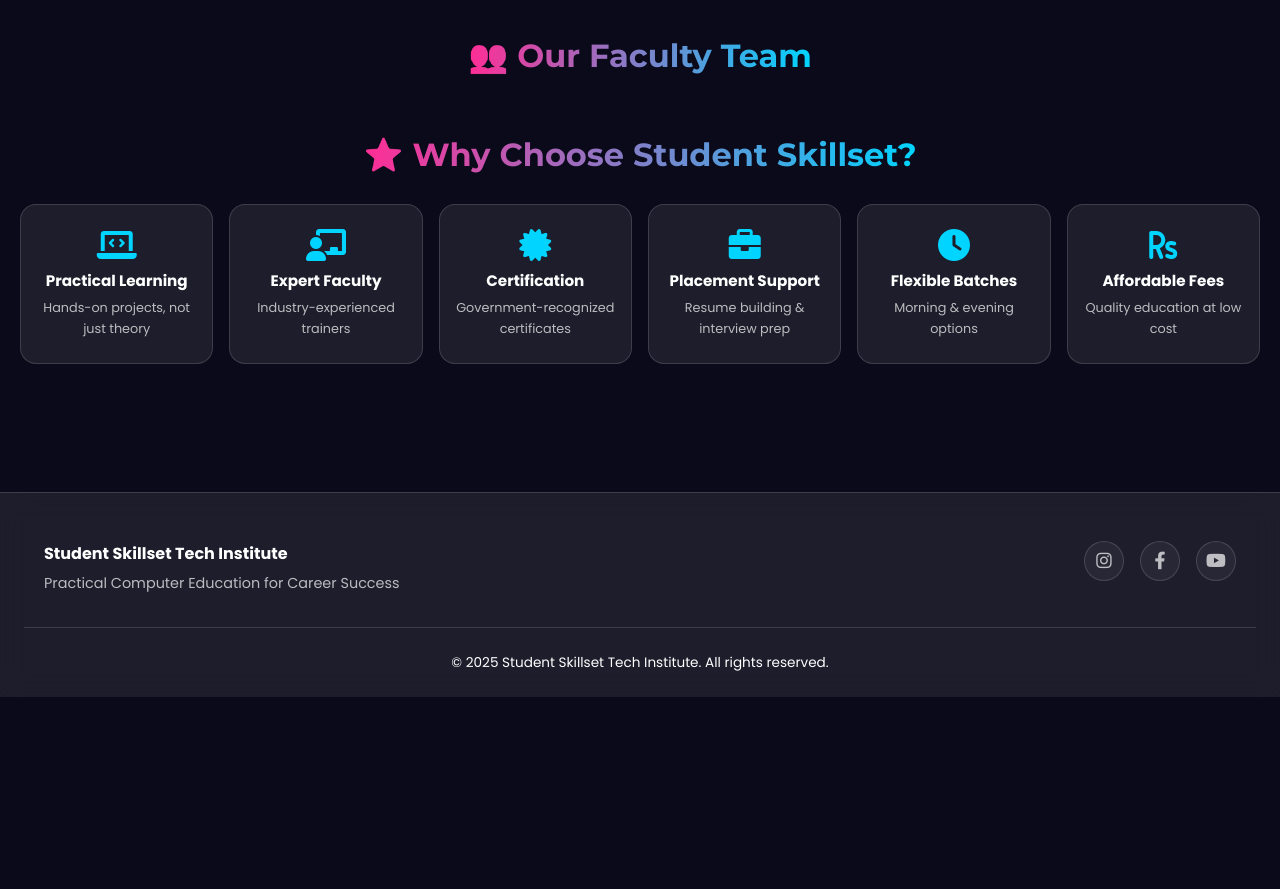
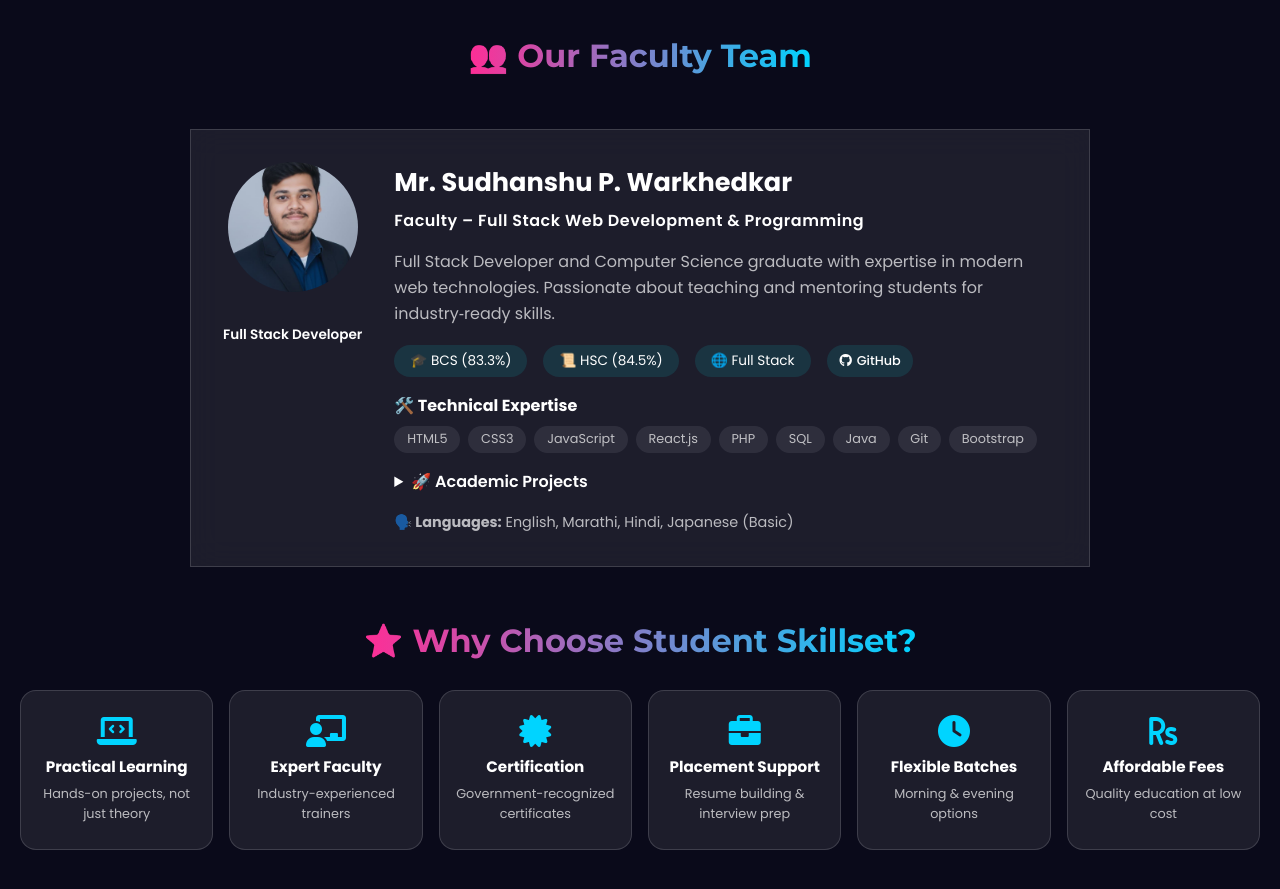
Before and after one commit to patangesomnath52-sketch/student-skillset-tech-institute, a website: page public/about.html in a window 1280 px wide. Shown: the part 1840-2729 px from the top of the page. Before the commit the page ends 2537 px from the top, so only its background shows below. Drawn offline with Linux system fonts and the light colour scheme; no server answers.

Commit message:
updated about page

```diff
--- a/public/about.html
+++ b/public/about.html
@@ -450,7 +450,118 @@ footer {
     <div class="section-title">
       <h2><span>👥 Our Faculty Team</span></h2>
     </div>
+<!-- Faculty Profile – Mr. Sudhanshu P. Warkhedkar -->
+<div class="faculty-profile-card" style="
+  background: var(--surface);
+  backdrop-filter: blur(16px);
+  border: 1px solid var(--border);
+  border-radius: var(--radius-lg);
+  padding: 2rem;
+  display: flex;
+  flex-wrap: wrap;
+  gap: 2rem;
+  align-items: flex-start;
+  margin: 3rem auto;
+  max-width: 900px;
+  box-shadow: var(--shadow-lg);
+  transition: all 0.3s ease;
+  color: var(--text);
+">
 
+  <!-- Photo / Avatar -->
+  <div style="flex-shrink: 0; text-align: center;">
+    <img
+      src="Sudhanshu.jpg"
+      alt="Sudhanshu Warkhedkar"
+      style="
+        width: 130px;
+        height: 130px;
+        border-radius: 50%;
+        border: 3px solid var(--neon);
+        object-fit: cover;
+        box-shadow: 0 0 20px var(--neon-glow);
+        margin-bottom: 1rem;
+      "
+      onerror="this.src='https://ui-avatars.com/api/?name=SW&background=00FFFF&color=0A0F1F&size=200'"
+    />
+    <p style="margin-top: 0.5rem; color: var(--neon); font-weight: 600; font-size: 0.85rem;">
+      Full Stack Developer
+    </p>
+  </div>
+
+  <!-- Details -->
+  <div style="flex: 1; min-width: 250px;">
+    <!-- Name with GitHub link -->
+    <div style="display: flex; align-items: center; gap: 0.5rem; flex-wrap: wrap; margin-bottom: 0.3rem;">
+      <h3 style="color: var(--heading); font-weight: 800; font-size: 1.6rem; margin: 0;">
+        Mr. Sudhanshu P. Warkhedkar
+      </h3>
+
+    </div>
+
+    <p style="color: var(--neon); font-weight: 600; margin-bottom: 1rem; letter-spacing: 0.5px;">
+      Faculty – Full Stack Web Development & Programming
+    </p>
+
+    <p style="color: var(--text-dim); line-height: 1.6; margin-bottom: 1.2rem;">
+      Full Stack Developer and Computer Science graduate with expertise in modern web technologies.
+      Passionate about teaching and mentoring students for industry‑ready skills.
+    </p>
+
+    <!-- Quick Stats -->
+    <div style="display: flex; flex-wrap: wrap; gap: 1rem; margin-bottom: 1rem;">
+      <span style="background: rgba(0,255,255,0.1); padding: 0.3rem 1rem; border-radius: 20px; font-size: 0.85rem; color: var(--neon);">
+        🎓 BCS (83.3%)
+      </span>
+      <span style="background: rgba(0,255,255,0.1); padding: 0.3rem 1rem; border-radius: 20px; font-size: 0.85rem; color: var(--neon);">
+        📜 HSC (84.5%)
+      </span>
+      <span style="background: rgba(0,255,255,0.1); padding: 0.3rem 1rem; border-radius: 20px; font-size: 0.85rem; color: var(--neon);">
+        🌐 Full Stack
+      </span>
+       <a href="https://github.com/SudhanshuWarkhedkar" target="_blank" rel="noopener noreferrer"
+         style="display: inline-flex; align-items: center; gap: 0.3rem; padding: 0.3rem 0.8rem; border-radius: 50px; background: rgba(0,255,255,0.1); border: 1px solid var(--neon); color: var(--neon); text-decoration: none; font-size: 0.8rem; font-weight: 500; transition: all 0.2s;"
+         onmouseover="this.style.background='var(--neon)'; this.style.color='var(--neon-dark-text)';"
+         onmouseout="this.style.background='rgba(0,255,255,0.1)'; this.style.color='var(--neon)';"
+      >
+        <i class="fab fa-github"></i> GitHub
+      </a>
+    </div>
+
+    <!-- Technical Expertise (compact tags) -->
+    <div style="margin-bottom: 1rem;">
+      <strong style="color: var(--heading); display: block; margin-bottom: 0.5rem;">🛠️ Technical Expertise</strong>
+      <div style="display: flex; flex-wrap: wrap; gap: 0.5rem;">
+        <span style="background: var(--surface); padding: 0.2rem 0.8rem; border-radius: 20px; font-size: 0.8rem; color: var(--text-dim);">HTML5</span>
+        <span style="background: var(--surface); padding: 0.2rem 0.8rem; border-radius: 20px; font-size: 0.8rem; color: var(--text-dim);">CSS3</span>
+        <span style="background: var(--surface); padding: 0.2rem 0.8rem; border-radius: 20px; font-size: 0.8rem; color: var(--text-dim);">JavaScript</span>
+        <span style="background: var(--surface); padding: 0.2rem 0.8rem; border-radius: 20px; font-size: 0.8rem; color: var(--text-dim);">React.js</span>
+        <span style="background: var(--surface); padding: 0.2rem 0.8rem; border-radius: 20px; font-size: 0.8rem; color: var(--text-dim);">PHP</span>
+        <span style="background: var(--surface); padding: 0.2rem 0.8rem; border-radius: 20px; font-size: 0.8rem; color: var(--text-dim);">SQL</span>
+        <span style="background: var(--surface); padding: 0.2rem 0.8rem; border-radius: 20px; font-size: 0.8rem; color: var(--text-dim);">Java</span>
+        <span style="background: var(--surface); padding: 0.2rem 0.8rem; border-radius: 20px; font-size: 0.8rem; color: var(--text-dim);">Git</span>
+        <span style="background: var(--surface); padding: 0.2rem 0.8rem; border-radius: 20px; font-size: 0.8rem; color: var(--text-dim);">Bootstrap</span>
+      </div>
+    </div>
+
+    <!-- Projects (expandable) -->
+    <details style="margin-bottom: 1rem;">
+      <summary style="font-weight: 600; color: var(--heading); cursor: pointer; outline: none;">
+        🚀 Academic Projects
+      </summary>
+      <ul style="margin-top: 0.8rem; color: var(--text-dim); line-height: 1.6; padding-left: 1.2rem;">
+        <li><strong>Agriculture Management System</strong> – B2B platform for purchasing, sorting & inventory.</li>
+        <li><strong>Blood Bank Management System</strong> – Donor & blood inventory management.</li>
+        <li><strong>Expense Tracker System</strong> – User & admin modules for expense analysis.</li>
+      </ul>
+    </details>
+
+    <!-- Languages -->
+    <p style="color: var(--text-dim); font-size: 0.9rem;">
+      <strong style="color: var(--heading);">🗣️ Languages:</strong> English, Marathi, Hindi, Japanese (Basic)
+    </p>
+  </div>
+</div>
     <!-- <div class="team-grid">
       <div class="team-card">
         <img src="" alt="Faculty">
```
Also changed, not shown: public/Sudhanshu.jpg (added).
